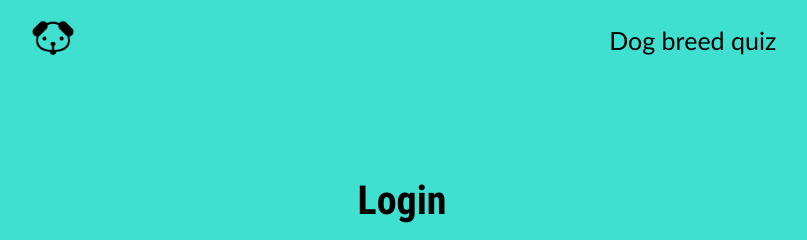
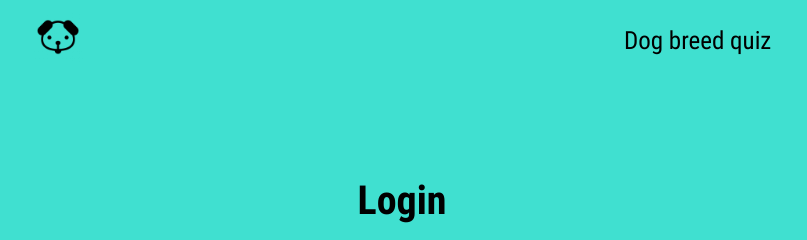
Before and after one commit to itsDipsy/Uppgift_DU3_second, a plain HTML site: page index.html in a window 1280 px wide. Shown: the top 240 px of the page, 238-1045 px from the left. Drawn offline with Linux system fonts and the light colour scheme.

Commit message:
Update login_register.css

```diff
--- a/css/login_register.css
+++ b/css/login_register.css
@@ -39,7 +39,6 @@ input {
 
 nav li {
     font-size: 25px;
-    font-family: 'Gill Sans', 'Gill Sans MT', Calibri, 'Trebuchet MS', sans-serif;
 }
 
 p {
```
